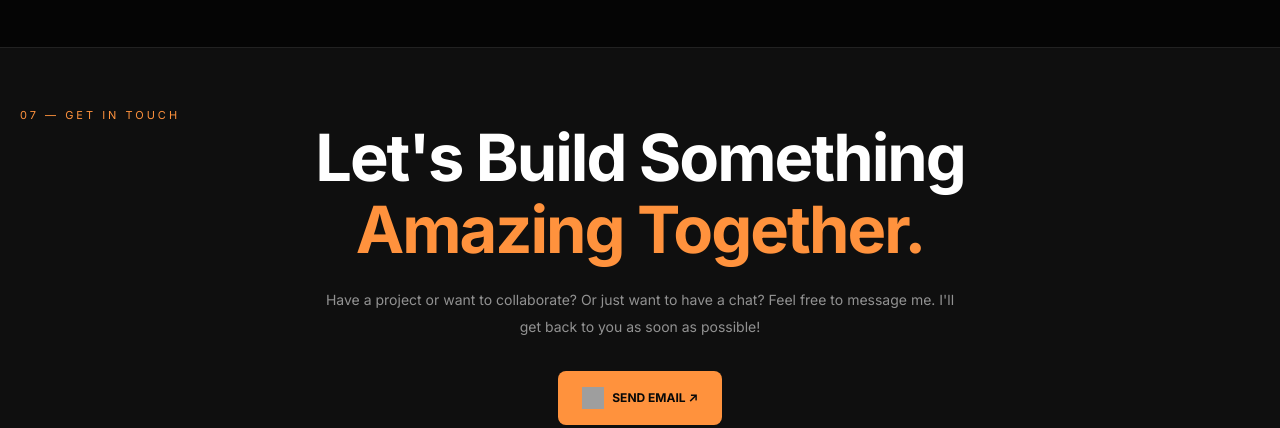
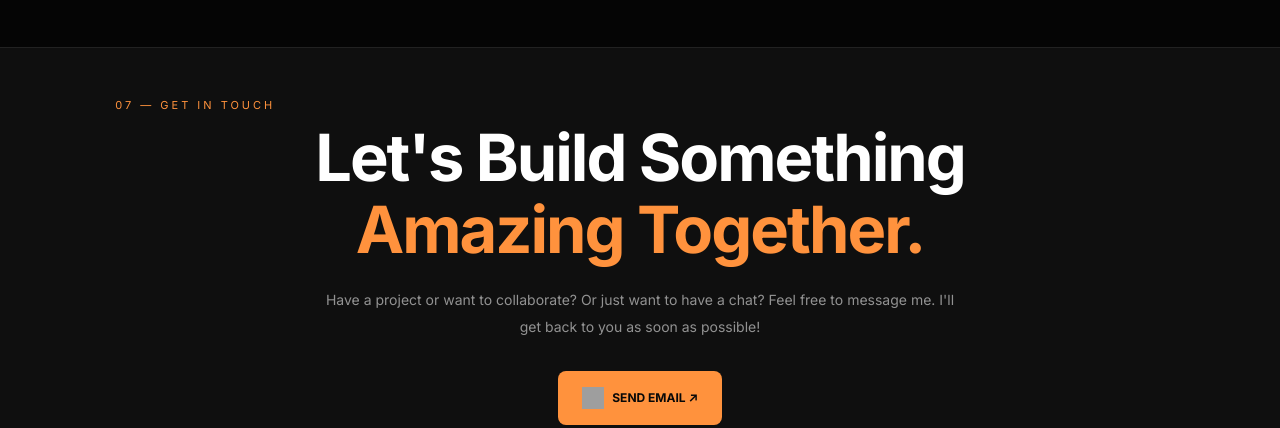
Before and after one commit to satyajitnayakcoder/my-portfolio, a website built with Vite: page index.html in a window 1280 px wide. Shown: the part 4500-4928 px from the top of the page. Built offline with nearby package versions, Linux system fonts and the light colour scheme; grey boxes are pictures that could not be loaded.

Commit message:
07 top left like others

```diff
--- a/style.css
+++ b/style.css
@@ -318,11 +318,15 @@ document.addEventListener("DOMContentLoaded", function () {
   box-shadow: 0 12px 30px rgba(0, 0, 0, 0.5), 0 0 25px rgba(255, 255, 255, 0.5) !important;
   z-index: 20 !important;
 }
-/* SIRF 07 LABEL LEFT */
+/* 07 TOP-LEFT JAISE DUSRE SECTION */
+.contact-section {
+  padding: 50px 9% !important;
+  text-align: center !important;
+}
 .contact-section .section-label {
   text-align: left !important;
   display: block !important;
   width: 100% !important;
-  margin-left: 0 !important;
-  margin-right: auto !important;
+  margin: 0 0 10px 0 !important;
+  padding: 0 !important;
 }
```
